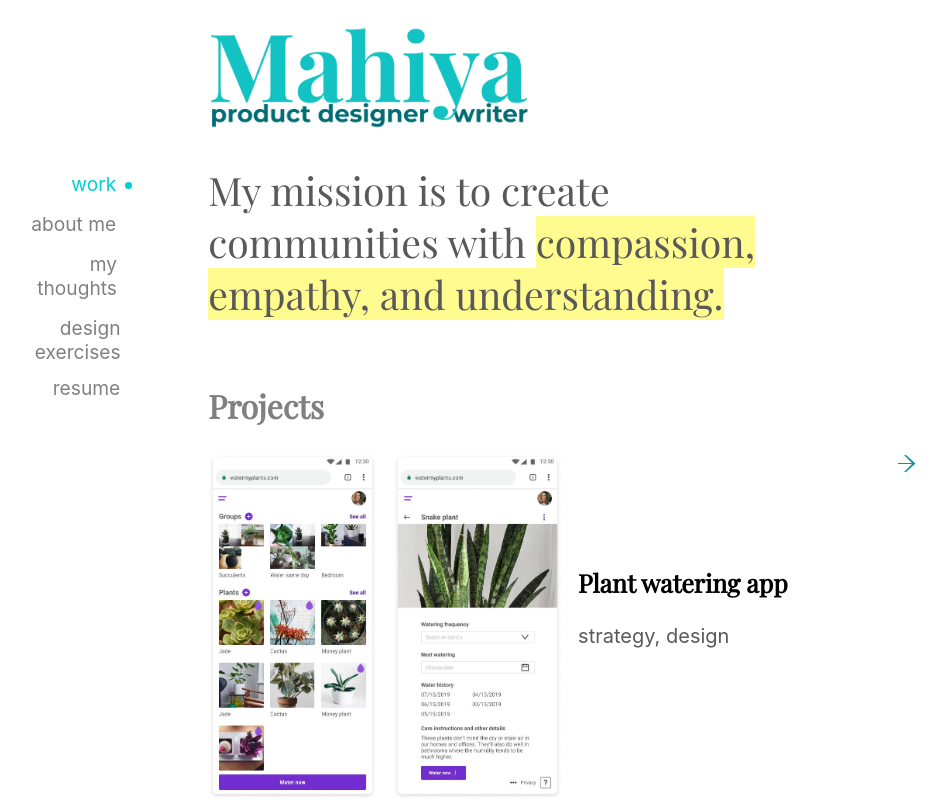
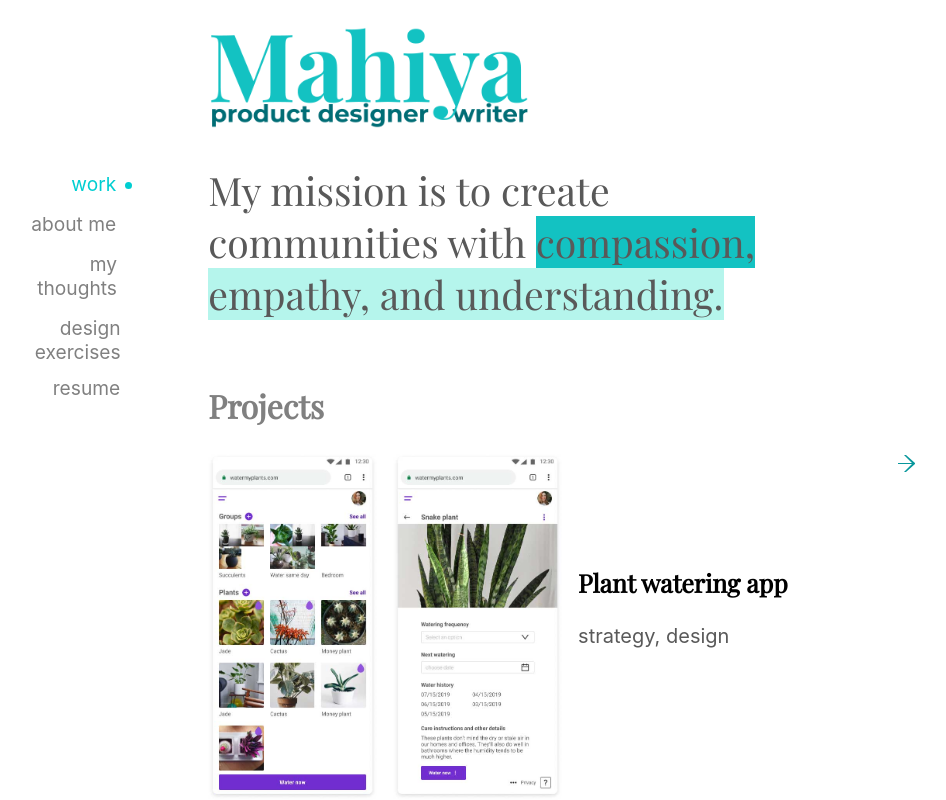
Before and after one commit to vishalicious213/mahiya, a React (Create React App) app: page / in a window 1280 px wide. Shown: the top 800 px of the page, without its empty margins (179-1125 px from the left). Built offline with nearby package versions, Linux system fonts and the light colour scheme.

Commit message:
changed Projects h1 highlight color & added darker highlight-2 color

```diff
--- a/src/components/Projects.js
+++ b/src/components/Projects.js
@@ -40,7 +40,7 @@ function Projects() {
       <div id='projects'>
         <section id='project-section'>
           <div id='byline-container'>
-            <h1 id='byline'>My mission is to create communities with <span id='highlight'>compassion, empathy, and understanding.</span></h1>
+            <h1 id='byline'>My mission is to create communities with <span id='highlight-2'>compassion,</span> <span id='highlight'>empathy, and understanding.</span></h1>
           </div>
 
           <section id='project-gallery'>
--- a/src/styles/projects.css
+++ b/src/styles/projects.css
@@ -5,7 +5,11 @@
   }
 
   #highlight {
-    background: #fffb8f;
+    background: #B5F5EC;
+  }
+
+  #highlight-2 {
+    background: #13C2C2;
   }
 
   #project-section-title {
```
